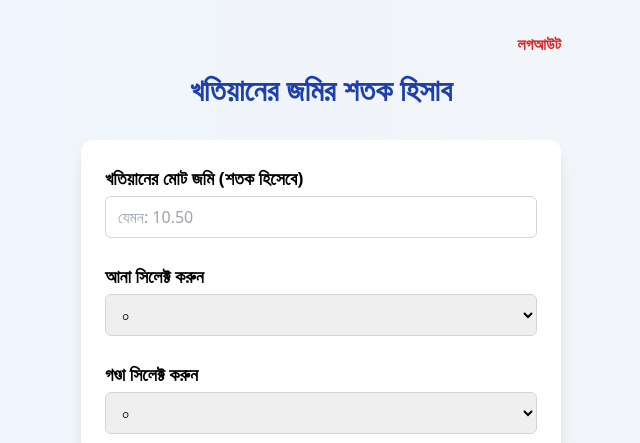
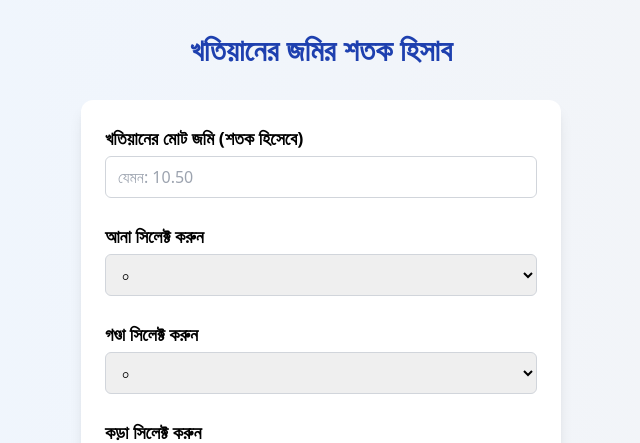
Before and after one commit to kawseribnjamal/jamaluddin, a Flask app: page / in a window 1280 px wide. Shown: the top 443 px of the page, without its empty margins (319-959 px from the left). Run offline with Flask 2, Linux system fonts and the light colour scheme; some libraries are stand-ins or nearby versions.

Commit message:
Update index.html

```diff
--- a/templates/index.html
+++ b/templates/index.html
@@ -9,10 +9,6 @@
 <body class="bg-gradient-to-r from-blue-50 to-gray-100 min-h-screen flex flex-col">
 
   <div class="container mx-auto px-4 py-8 flex-grow max-w-lg">
-    <!-- Logout Button -->
-<div class="w-full flex justify-end mb-4">
-  <a href="/logout" class="text-red-600 font-semibold hover:underline">লগআউট</a>
-</div>
 
     <h1 class="text-3xl font-extrabold text-center mb-8 text-blue-800">খতিয়ানের জমির শতক হিসাব</h1>
 
@@ -162,8 +158,8 @@
         <strong>{{ result2.extra_sqft }}</strong> বর্গফুট
       </p>
 
-      <p class="text-2xl font-semibold mt-2">
-        মোট: {{ result2.total_sqft }} স্কয়ারফুট
+      <p class="text-xl font-semibold mt-2">
+        মোট: <strong>{{ result2.total_sqft }} </strong>বর্গফুট
       </p>
 
     </div>
@@ -177,7 +173,7 @@
       <tr class="bg-blue-100">
         <th class="border px-3 py-2">অংশ </th>
         <th class="border px-3 py-2">মোট শতক</th>
-        <th class="border px-3 py-2">মোট স্কয়ারফুট</th>
+        <th class="border px-3 py-2">মোট বর্গফুট</th>
       </tr>
     </thead>
     <tbody>
```
